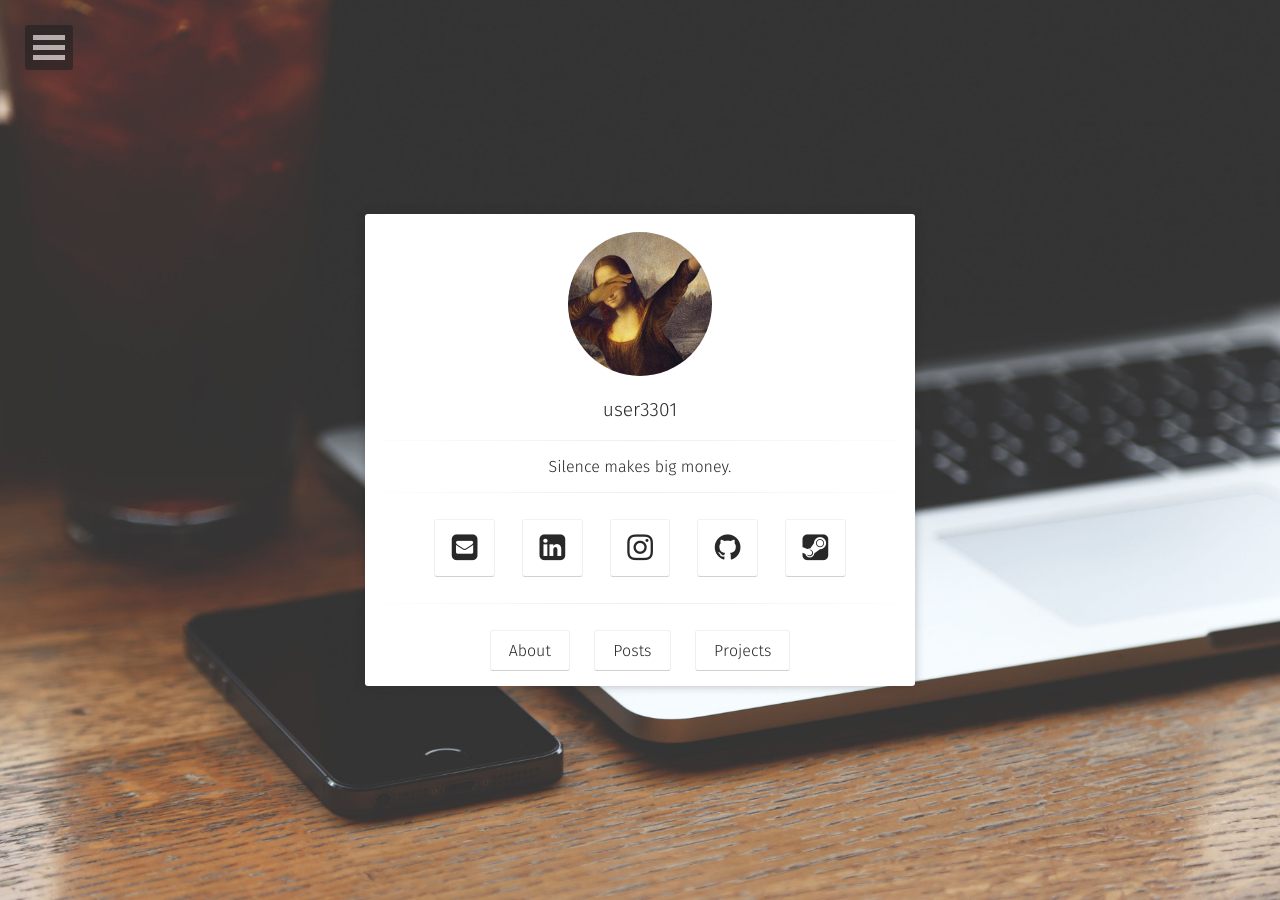
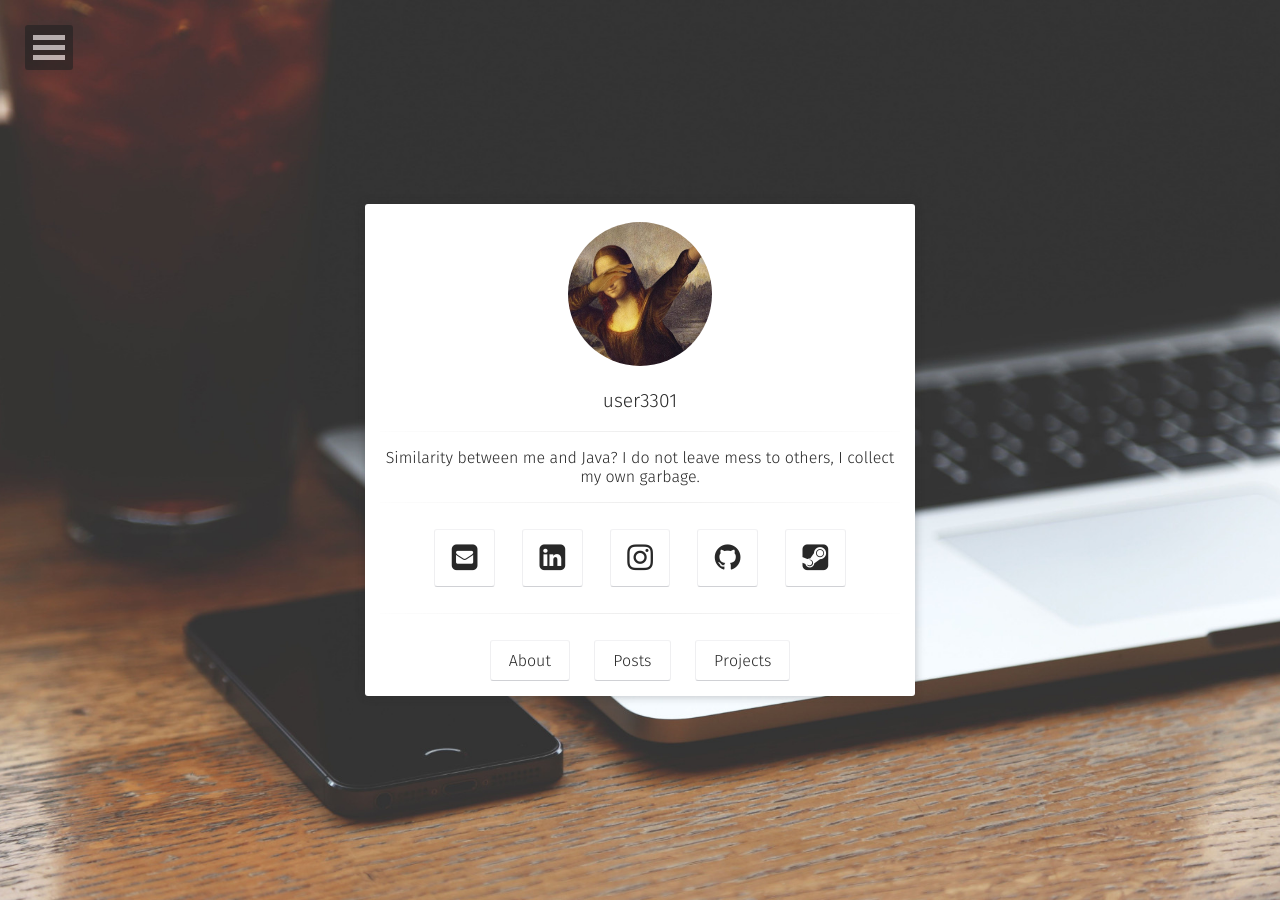
Before and after one commit to user3301/user3301.github.io, a Jekyll site: the page built from index.html, in a window 1280 px wide. Built offline with Jekyll 4.4.1, drawn with Linux system fonts in a browser that asks for light colours; some web fonts are replaced.

Commit message:
Create _config.yml

```diff
--- a/_config.yml
+++ b/_config.yml
@@ -1,6 +1,6 @@
 # Site
 title:              user3301
-bio:                'Silence makes big money.'
+bio:                'Similarity between me and Java? I do not leave mess to others, I collect my own garbage.'
 description:        "User3301 is a Java fanboy, but he doesn't think Java is the one true language."
 reading_time:       true
 words_per_minute:   200
```
